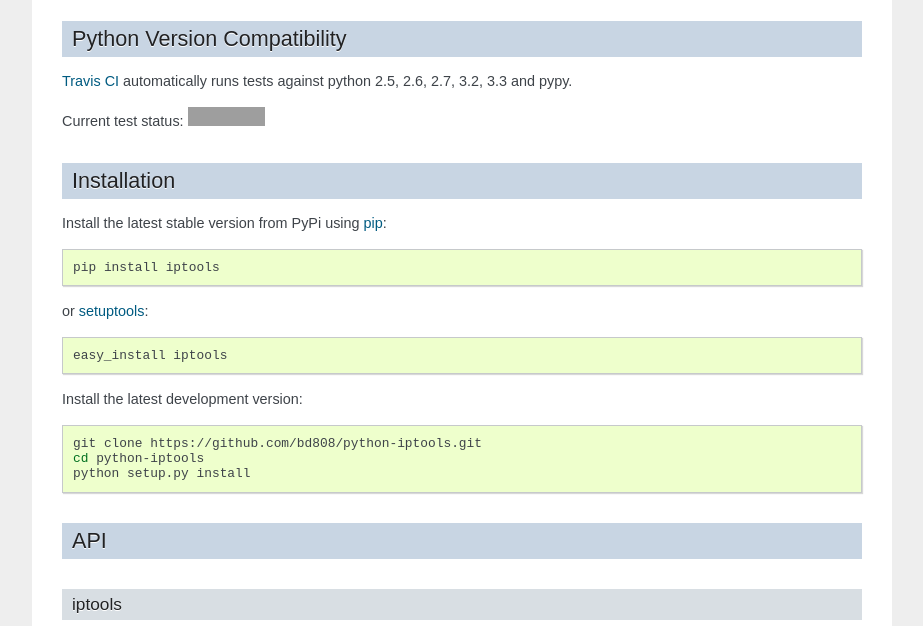
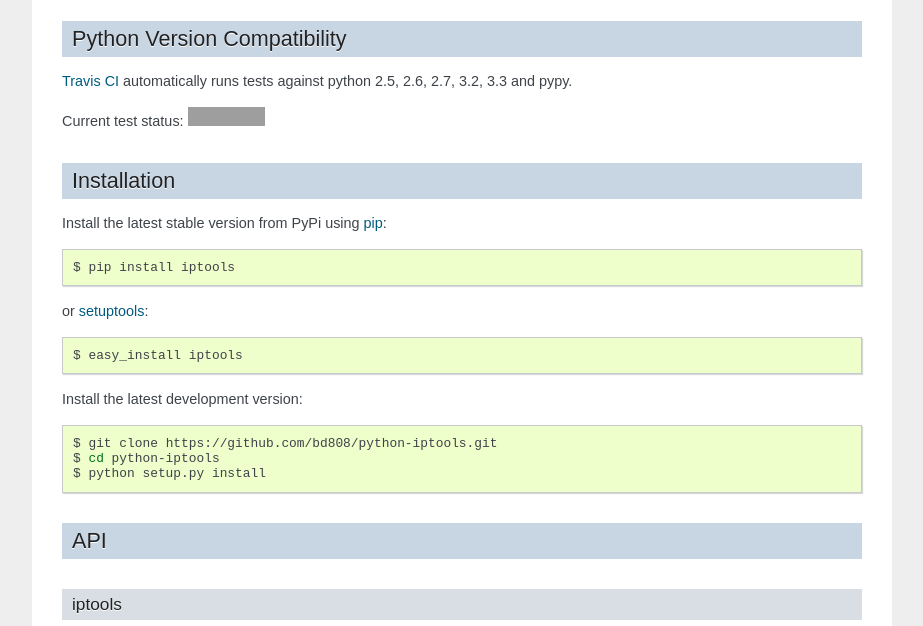
Before and after one commit to bd808/python-iptools, a Sphinx documentation site: the page built from docs/index.rst, in a window 1280 px wide and 900 px high, scrolled down 801 px, cut to the strip 0-626 px from the top of the window. Shown: the whole strip, without its empty margins (198-1121 px from the left). Built offline with Sphinx 7.4.7, drawn with Linux system fonts in a browser that asks for light colours; grey boxes are pictures that could not be loaded.

```diff
--- a/docs/index.rst
+++ b/docs/index.rst
@@ -66,21 +66,21 @@ Install the latest stable version from PyPi using pip_:
 
 .. code-block:: bash
 
-    pip install iptools
+    $ pip install iptools
 
 or setuptools_:
 
 .. code-block:: bash
 
-    easy_install iptools
+    $ easy_install iptools
 
 Install the latest development version:
 
 .. code-block:: bash
 
-    git clone https://github.com/bd808/python-iptools.git
-    cd python-iptools
-    python setup.py install
+    $ git clone https://github.com/bd808/python-iptools.git
+    $ cd python-iptools
+    $ python setup.py install
 
 
 ***
```
